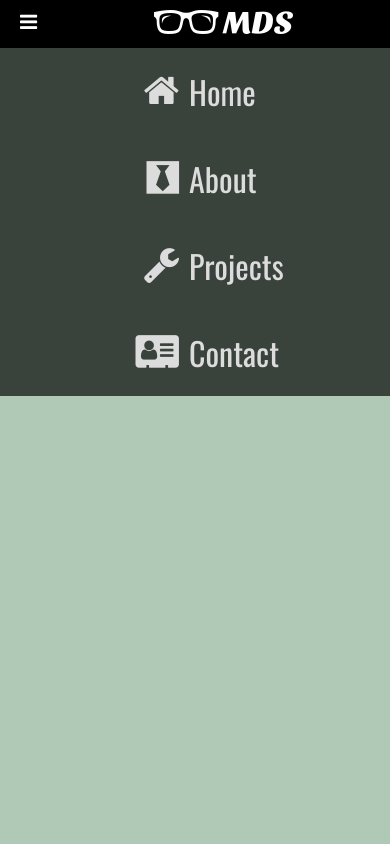
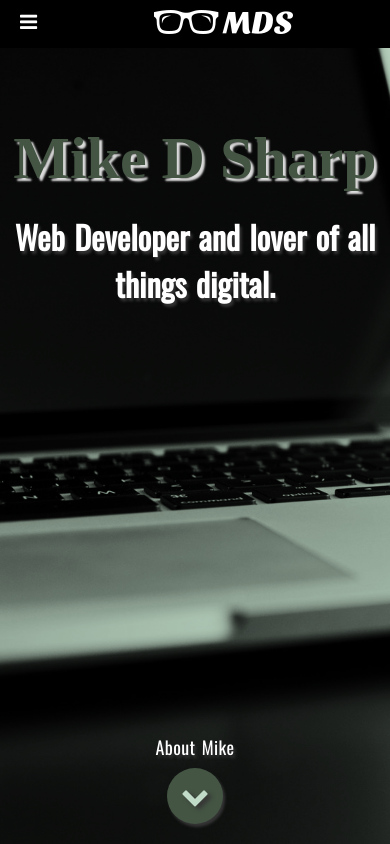
Before and after one commit to mikedsharp/michaeldsharpcom-client, an Angular app: page /home in a window 390 px wide. Built offline with nearby package versions, Linux system fonts and the light colour scheme; a web font is replaced by a local one; what angular2-fontawesome would draw is missing.

Commit message:
mobile nav is feature complete

```diff
--- a/src/app/app.component.html
+++ b/src/app/app.component.html
@@ -1,9 +1,9 @@
 <header>
-    <a class="hamburger-button fa fa-bars"></a>
+    <a (click)="toggleHamburger()" class="hamburger-button fa fa-bars"></a>
     <a class="home-icon" routerLink="/home"><img src="../assets/logo-mds-glasses.png"/></a>
 </header>
 <div class="content">
-    <nav-bar></nav-bar>
-    <nav-hamburger></nav-hamburger>
+    <nav-bar ></nav-bar>
+    <nav-hamburger (click)="toggleHamburger()" (onSelection)="toggleHamburger()" *ngIf="showingHamburger"></nav-hamburger>
     <router-outlet></router-outlet>
 </div>
--- a/src/app/app.component.ts
+++ b/src/app/app.component.ts
@@ -8,8 +8,14 @@ import { Title } from '@angular/platform-browser';
 })
 export class AppComponent {
   title = 'michaeldsharp.com, under development and coming soon!';
+  showingHamburger = false;
 
   public constructor(private titleService: Title){
     this.titleService.setTitle('Mike D Sharp - Portfolio');
+    this.showingHamburger = false;
+}
+
+  toggleHamburger(){
+    this.showingHamburger = !this.showingHamburger;
   }
 }
--- a/src/app/shared/nav/nav-hamburger.component.html
+++ b/src/app/shared/nav/nav-hamburger.component.html
@@ -1,6 +1,7 @@
 <ul>
-    <li> <a routerLink="/home" routerLinkActive="active"><span class="fa fa-home"></span><span class="hamburger-item-text">Home</span></a></li>
-    <li> <a routerLink="/about"routerLinkActive="active"><span class="fa fa-black-tie"></span><span class="hamburger-item-text"> About</span></a></li>
-    <li> <a routerLink="/projects" routerLinkActive="active"><span class="fa fa-wrench"></span><span class="hamburger-item-text">Projects</span></a></li>
-    <li> <a routerLink="/contact" routerLinkActive="active"><span class="fa fa-vcard"></span><span class="hamburger-item-text">Contact</span></a> </li>
+    <li (click)="onRouteSelection()" routerLink="/home" routerLinkActive="active"> <a  ><span class="fa fa-home"></span><span class="hamburger-item-text">Home</span></a></li>
+    <li (click)="onRouteSelection()" routerLink="/about"routerLinkActive="active"> <a><span class="fa fa-black-tie"></span><span class="hamburger-item-text"> About</span></a></li>
+    <li (click)="onRouteSelection()" routerLink="/projects" routerLinkActive="active"> <a><span class="fa fa-wrench"></span><span class="hamburger-item-text">Projects</span></a></li>
+    <li (click)="onRouteSelection()" routerLink="/contact" routerLinkActive="active"> <a><span class="fa fa-vcard"></span><span class="hamburger-item-text">Contact</span></a> </li>
+    <li (click)="onRouteSelection()" class="close-menu"> <a><span class="fa fa-angle-double-up"></span><span class="hamburger-item-text">Back</span></a></li>
 </ul>
--- a/src/app/shared/nav/nav-hamburger.component.scss
+++ b/src/app/shared/nav/nav-hamburger.component.scss
@@ -8,7 +8,7 @@
     bottom: 0;
     left: 0;
     right: 0;
-    background-color: #b0c8b6;
+    background-color: rgba(176,200,182, 0.7);
     z-index: 3;
 
     @media only screen and (min-width:680px){
@@ -33,8 +33,23 @@
             align-items: center;
             justify-content: center;
 
+            &.close-menu{
+                background-color: #445044;
+            }
+
             &:hover{
                 background-color: #445544;
+                .fa, a .hamburger-item-text {
+                    color:#fff;
+                }
+                cursor:pointer;
+            }
+
+            &:active{
+                background-color: #445544;
+                .fa, a .hamburger-item-text {
+                    color:#b0c8b6;
+                }
                 cursor:pointer;
             }
 
@@ -47,6 +62,8 @@
                         width: 65px;
                         text-align: left;
                         color:#dcdcdc;
+
+
                     }
 
 
@@ -60,7 +77,7 @@
             a,.fa{
                 text-decoration: none;
 
-                transition: color 0.5s ease;
+                transition: color 0.2s ease;
                 &:link{
 
                 }
@@ -73,7 +90,7 @@
              &:hover{
 
                        a,.fa {
-                        transition: color 0.5s ease;
+                        transition: color 0.2s ease;
 
                     }
              }
--- a/src/app/shared/nav/nav-hamburger.component.ts
+++ b/src/app/shared/nav/nav-hamburger.component.ts
@@ -1,5 +1,6 @@
 import { Component, OnInit } from '@angular/core';
 import {RouterLink} from '@angular/router';
+import {Output, EventEmitter} from '@angular/core';
 
 @Component({
     selector: 'nav-hamburger',
@@ -9,5 +10,11 @@ import {RouterLink} from '@angular/router';
 export class NavHamburgerComponent implements OnInit {
     constructor() { }
 
+    @Output() onSelection = new EventEmitter();
+
+    onRouteSelection(){
+        this.onSelection.emit(null);
+    }
+
     ngOnInit() { }
 }
```
